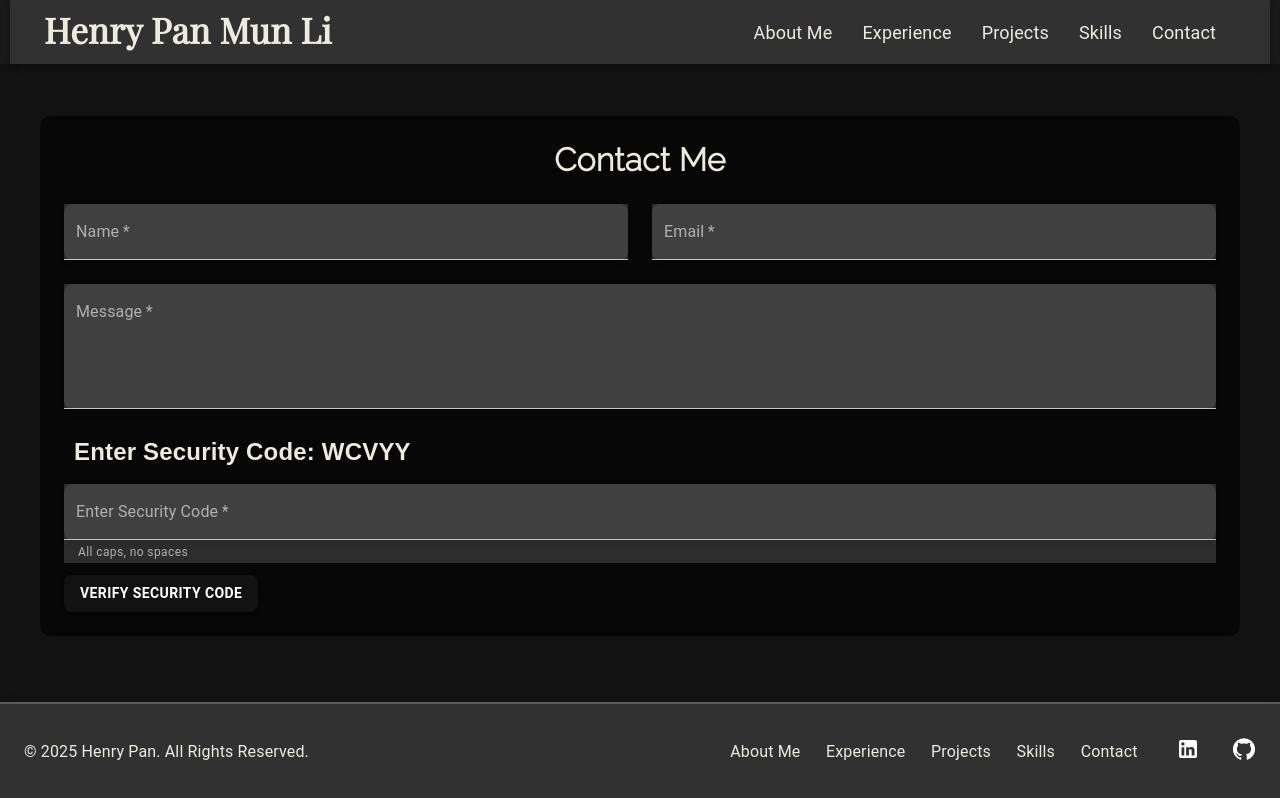
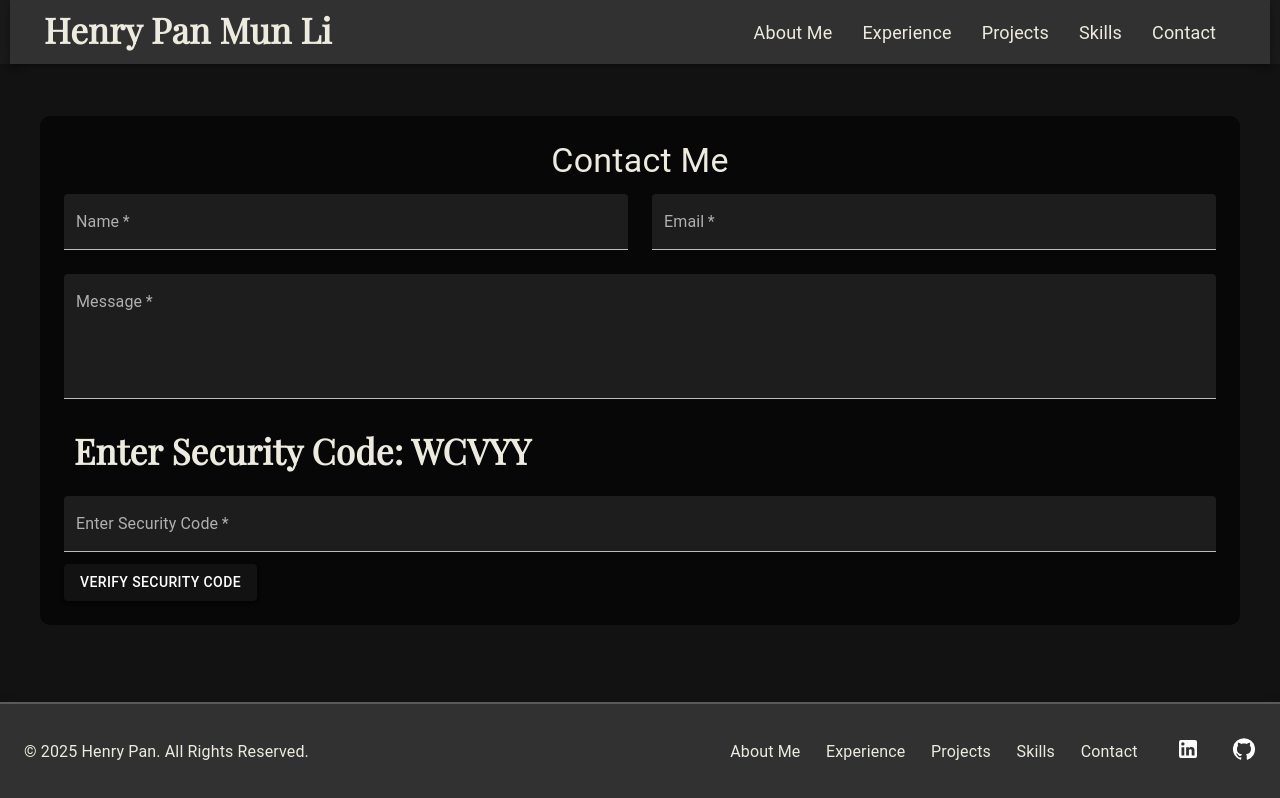
Before and after one commit to Henry-0810/henry-portfolio-website, a React (Create React App) app: page /contact in a window 1280 px wide. Built offline with nearby package versions, Linux system fonts and the light colour scheme.

Commit message:
some update

```diff
--- a/src/Components/Contact.js
+++ b/src/Components/Contact.js
@@ -7,9 +7,11 @@ import {
   Grid,
   ThemeProvider,
 } from "@mui/material";
+import { motion } from "framer-motion";
 import theme from "../CssStuff/theme.js";
 import emailjs from "@emailjs/browser";
 import validator from "validator";
+import styles from "../CssStuff/Contact.module.css";
 
 const Contact = () => {
   const [formData, setFormData] = useState({
@@ -18,7 +20,6 @@ const Contact = () => {
     message: "",
     securityCode: "",
   });
-
   const [validSecurityCode, setValidSecurityCode] = useState(false);
   const [randomSecurityCode, setRandomSecurityCode] = useState("");
   const [validEmail, setValidEmail] = useState("");
@@ -41,15 +42,8 @@ const Contact = () => {
 
   const handleChange = (e) => {
     const { name, value } = e.target;
-    setFormData({
-      ...formData,
-      [name]: value,
-    });
-
-    // Validate email as the user types
-    if (name === "email") {
-      validateEmail(value);
-    }
+    setFormData({ ...formData, [name]: value });
+    if (name === "email") validateEmail(value);
   };
 
   const validateEmail = (email) => {
@@ -70,73 +64,49 @@ const Contact = () => {
   };
 
   const handleSubmit = (e) => {
-    let contactInfo = {
+    e.preventDefault();
+    setLoading(true);
+    setTimeout(() => {
+      if (verificationComplete && validSecurityCode && validEmail === "") {
+        emailjs.send(
+          "service_wd6z371",
+          "template_xjg60l3",
+          {
             user_name: formData.name,
             user_email: formData.email,
             message: formData.message,
-    };
-
-    e.preventDefault();
-
-    setLoading(true);
-
-    setTimeout(() => {
-      if (verificationComplete && validSecurityCode && validEmail === "") {
-        emailjs
-          .send(
-            "service_wd6z371",
-            "template_xjg60l3",
-            contactInfo,
+          },
           "vsQMnVvW_zkEYfzjd"
-          )
-          .then(
-            (result) => {
-              console.log(result.text);
-              console.log("Email sent successfully!");
-            },
-            (error) => {
-              console.log(error.text);
-              console.log("Email failed to send.");
-            }
         );
-
-        setFormData({
-          name: "",
-          email: "",
-          message: "",
-          securityCode: "",
-        });
+        setFormData({ name: "", email: "", message: "", securityCode: "" });
         setValidSecurityCode(false);
-        setLoading(false);
-
-        setVerificationComplete(false); // Reset verification state
+        setVerificationComplete(false);
       } else {
         alert("Please verify the security code and email address.");
+      }
       setLoading(false);
-      }
     }, 2000);
   };
 
   return (
     <ThemeProvider theme={theme}>
       {loading && (
-        <Typography
-          variant="h6"
-          gutterBottom
-          sx={{
-            fontFamily: "Raleway",
-            fontWeight: "bold",
-            fontSize: "1.5rem",
-            color: "primary.main",
-            display: "flex",
-            justifyContent: "center",
-            alignItems: "center",
-          }}
+        <motion.div
+          initial={{ opacity: 0 }}
+          animate={{ opacity: 1 }}
+          transition={{ duration: 0.5 }}
         >
+          <Typography variant="h6" align="center" color="primary">
             Sending message...
           </Typography>
+        </motion.div>
       )}
       {!loading && (
+        <motion.div
+          initial={{ opacity: 0, y: 20 }}
+          animate={{ opacity: 1, y: 0 }}
+          transition={{ duration: 0.5 }}
+        >
           <Container
             sx={{
               marginY: "4vh",
@@ -145,18 +115,7 @@ const Contact = () => {
               padding: "3vh",
             }}
           >
-          <Typography
-            variant="h4"
-            gutterBottom
-            color="textPrimary"
-            sx={{
-              fontFamily: "Raleway",
-              fontWeight: "bold",
-              marginBottom: "3vh",
-              textAlign: "center",
-              fontSize: "2rem",
-            }}
-          >
+            <Typography variant="h4" align="center" gutterBottom>
               Contact Me
             </Typography>
             <form onSubmit={handleSubmit}>
@@ -166,24 +125,10 @@ const Contact = () => {
                     fullWidth
                     label="Name"
                     name="name"
+                    variant="filled"
                     value={formData.name}
-                  color="primary"
-                  variant="filled"
                     onChange={handleChange}
                     required
-                  InputProps={{
-                    style: {
-                      color: "#EDEADE",
-                      borderRadius: "8px",
-                      boxShadow: "0 4px 6px rgba(0, 0, 0, 0.1)",
-                    },
-                  }}
-                  sx={{
-                    backgroundColor: "#2d2d2d",
-                    "& .MuiFilledInput-root": {
-                      borderRadius: "8px",
-                    },
-                  }}
                   />
                 </Grid>
                 <Grid item xs={12} sm={6}>
@@ -195,19 +140,6 @@ const Contact = () => {
                     value={formData.email}
                     onChange={handleChange}
                     required
-                  InputProps={{
-                    style: {
-                      color: "#EDEADE",
-                      borderRadius: "8px",
-                      boxShadow: "0 4px 6px rgba(0, 0, 0, 0.1)",
-                    },
-                  }}
-                  sx={{
-                    backgroundColor: "#2d2d2d",
-                    "& .MuiFilledInput-root": {
-                      borderRadius: "8px",
-                    },
-                  }}
                     error={validEmail !== ""}
                     helperText={validEmail}
                   />
@@ -223,32 +155,19 @@ const Contact = () => {
                     value={formData.message}
                     onChange={handleChange}
                     required
-                  InputProps={{
-                    style: {
-                      color: "#EDEADE",
-                      borderRadius: "8px",
-                      boxShadow: "0 4px 6px rgba(0, 0, 0, 0.1)",
-                    },
-                  }}
-                  sx={{
-                    backgroundColor: "#2d2d2d",
-                    "& .MuiFilledInput-root": {
-                      borderRadius: "8px",
-                    },
-                  }}
                   />
                 </Grid>
                 <Grid item xs={12}>
                   {!verificationComplete ? (
-                  <>
+                    <motion.div
+                      initial={{ opacity: 0 }}
+                      animate={{ opacity: 1 }}
+                      transition={{ duration: 0.5 }}
+                    >
                       <Typography
                         variant="h6"
+                        className={styles.securityCode}
                         gutterBottom
-                      sx={{
-                        fontFamily: "Arial",
-                        fontSize: "1.5rem",
-                        color: "primary",
-                      }}
                       >
                         Enter Security Code: {randomSecurityCode}
                       </Typography>
@@ -260,62 +179,33 @@ const Contact = () => {
                         value={formData.securityCode}
                         onChange={handleChange}
                         required
-                      helperText="All caps, no spaces"
-                      InputProps={{
-                        style: {
-                          color: "#EDEADE",
-                          borderRadius: "8px",
-                          boxShadow: "0 4px 6px rgba(0, 0, 0, 0.1)",
-                        },
-                      }}
-                      sx={{
-                        backgroundColor: "#2d2d2d",
-                        "& .MuiFilledInput-root": {
-                          borderRadius: "8px",
-                        },
-                      }}
                       />
                       <Button
                         variant="contained"
                         color="primary"
                         onClick={handleVerify}
-                      sx={{
-                        marginTop: "1.5vh",
-                        borderRadius: "8px",
-                        fontWeight: "bold",
-                        transition: "all 0.3s ease",
-                        "&:hover": {
-                          backgroundColor: "#ffffff",
-                          color: "#000000",
-                        },
-                      }}
+                        sx={{ marginTop: "1.5vh" }}
                       >
                         Verify Security Code
                       </Button>
-                  </>
+                    </motion.div>
                   ) : (
+                    <motion.div whileHover={{ scale: 1.05 }}>
                       <Button
                         variant="contained"
                         color="primary"
                         type="submit"
                         fullWidth
-                    sx={{
-                      borderRadius: "8px",
-                      fontWeight: "bold",
-                      transition: "all 0.3s ease",
-                      "&:hover": {
-                        backgroundColor: "#ffffff",
-                        color: "#000000",
-                      },
-                    }}
                       >
                         Submit
                       </Button>
+                    </motion.div>
                   )}
                 </Grid>
               </Grid>
             </form>
           </Container>
+        </motion.div>
       )}
     </ThemeProvider>
   );
--- a/src/CssStuff/Contact.module.css
+++ b/src/CssStuff/Contact.module.css
@@ -2,3 +2,15 @@
     font-family: "Raleway";
     font-size: 1.2rem;
 }
+
+@media (max-width: 600px) {
+    .formInput {
+        font-size: 1rem;
+        /* Smaller font size for mobile devices */
+    }
+
+    .securityCode{
+        font-size: 1rem;
+        font-family: "Roboto";
+    }
+}
--- a/src/CssStuff/Projects.module.css
+++ b/src/CssStuff/Projects.module.css
@@ -32,7 +32,7 @@
 /* Responsive: Make Swiper smaller on mobile */
 @media (max-width: 768px) {
     .swiperContainer {
-        max-width: 90%;
+        max-width: 100%;
     }
 }
 
--- a/src/CssStuff/Skills.module.css
+++ b/src/CssStuff/Skills.module.css
@@ -34,6 +34,7 @@
     border-radius: 10px;
     padding: 10px;
     transition: background-color 0.3s ease;
+    overflow: hidden;
 }
 
 .iconContainer:hover {
@@ -43,8 +44,9 @@
 /* Adjust icon size */
 .icon {
 
-    max-width: 60px;
-    height: auto;
+    max-width: 70px;
+    max-height: 70px; /* Ensures uniform height */
+    object-fit: contain
 }
 
 /* Ensure text is visible based on theme */
```
Also changed, not shown: public/index.html (+45 -32 lines), src/Components/About.js (+34 -17 lines), src/Components/Experience.js (+42 -15 lines), src/Components/Skills.js (+11 -3 lines), public/logo192.png (deleted), public/logo512.png (deleted). Lines whose indentation alone changed are shown as unchanged.
